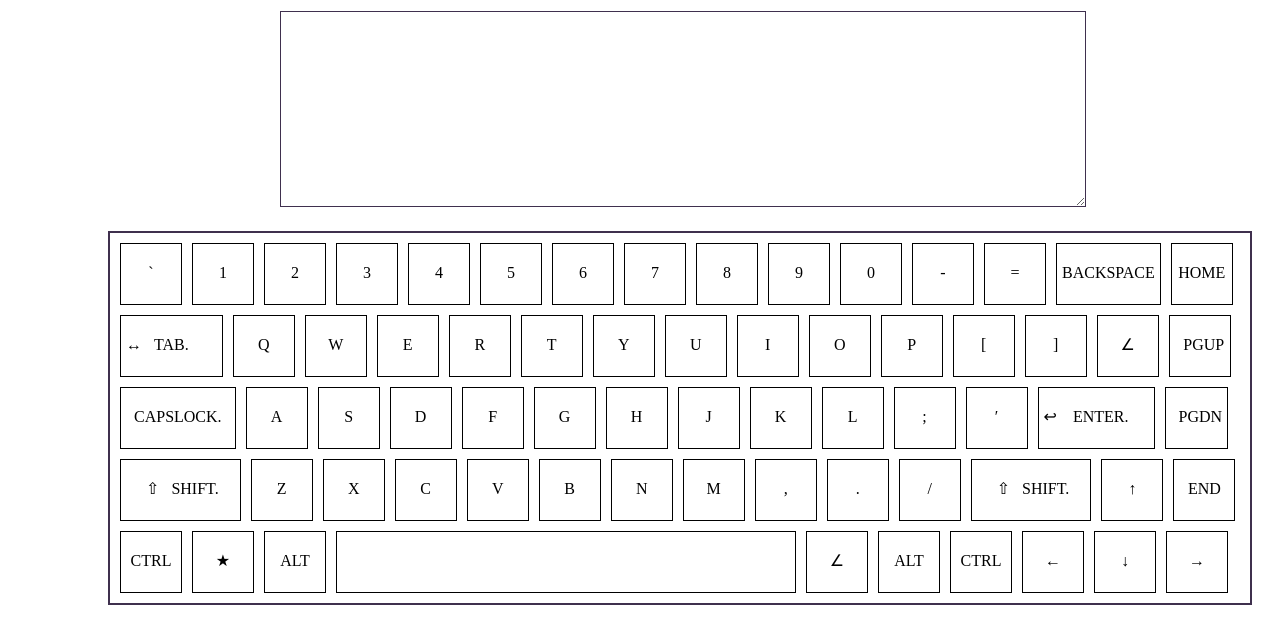
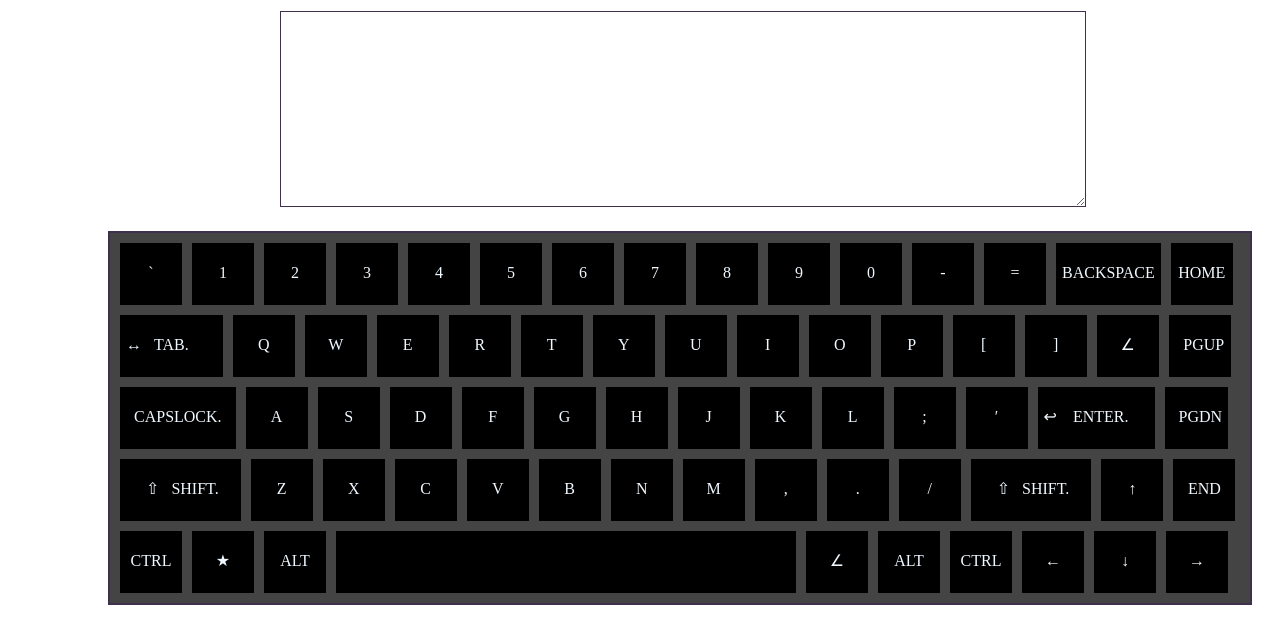
Before and after one commit to kmjyz44/virtual-keyboard, a plain HTML site: page index.html in a window 1280 px wide. Shown: the part 87-730 px from the top of the page. Drawn offline with Linux system fonts and the light colour scheme.

Commit message:
great backSpace

```diff
--- a/style.css
+++ b/style.css
@@ -30,6 +30,7 @@ h1{
      padding: 5px;
      width: 1130px;
     margin-left: 100px;
+    background: #444444;
 
 }
 .key{
@@ -43,11 +44,13 @@ h1{
         border: 1px solid black;
         float: left;
         line-height: 3;
+        background: black;
+        color: aliceblue;
     }
 
 
 .active{
-    background-color: rgb(137, 150, 199);
+    background-color: rgb(93, 107, 158);
     border: 1px solid red;
 
        color: red;
```
